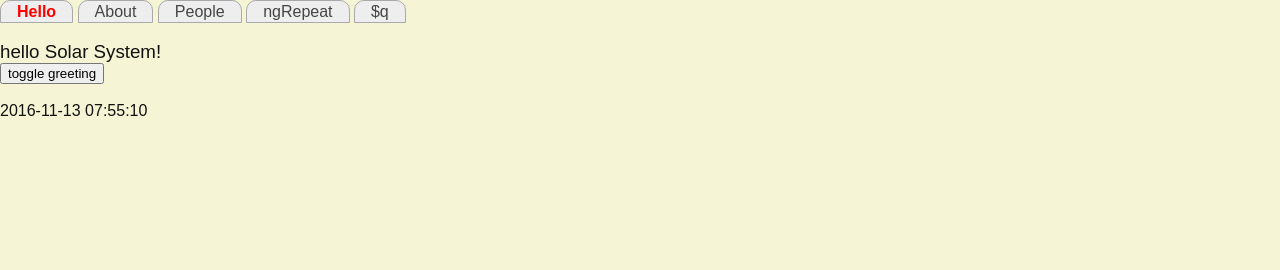
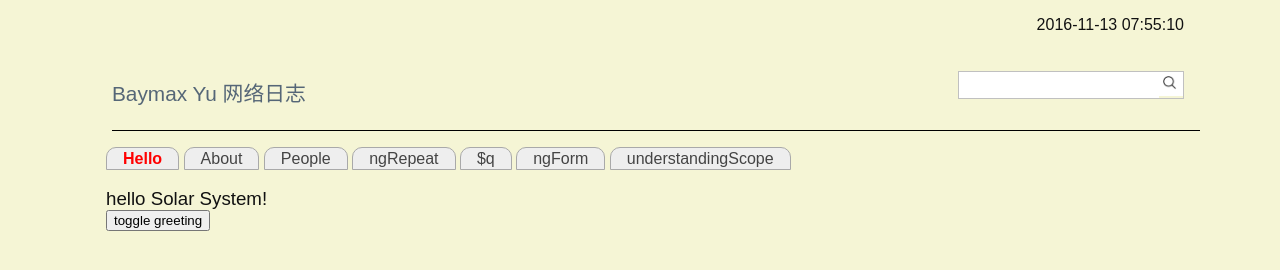
Before and after one commit to ShadowWalker627/AngularJSDoc, a plain HTML site: page index.html in a window 1280 px wide. Drawn offline with nearby package versions, Linux system fonts and the light colour scheme; some packages are replaced by stand-ins of ours.

Commit message:
add a log of style and ngForm

```diff
--- a/index.html
+++ b/index.html
@@ -2,9 +2,14 @@
 <html lang="en" ng-app="uiRouteApp">
 <head>
     <meta charset="UTF-8">
+    <meta name="viewport" content="width=device-width, initial-scale=1">
     <title>uiRoute</title>
+    <link rel="Shortcut Icon" href="image/angularjs_logo.ico" type="image/x-icon">
     <link rel="stylesheet" href="./style/index.css"/>
 
+
+    <!--<script src="../../lib/angularjs/angular.js"></script>-->
+    <!--<script src="../../lib/angularjs/angular-ui-router.js"></script>-->
     <script type="text/javascript" src="//cdn.bootcss.com/angular.js/1.5.8/angular.min.js"></script>
     <script type="text/javascript" src="//cdn.bootcss.com/angular-ui-router/0.3.2/angular-ui-router.min.js"></script>
 
@@ -14,13 +19,32 @@
     <script src="./js/component.js"></script>
 </head>
 <body>
-    <div id="container">
+    <div class="container">
+        <div style="float: right" ng-controller="MainCtrl as vm">
+            {{vm.time | date: 'yyyy-MM-dd HH:mm:ss'}}
+        </div>
+        <div id="header">
+            <div id="header-name">
+                <h1>Baymax Yu 网络日志</h1>
+            </div>
+            <div id="search">
+                <div>
+                    <input type="text" id="searchBox"/>
+                    <span id="searchBtn">
+                            <img width="15em" src="./image/search.ico"/>
+                        </span>
+                </div>
+            </div>
+        </div>
+        <div id="content">
             <div id="tab">
                 <a ui-sref="hello" ui-sref-active="active">Hello</a>
                 <a ui-sref="about" ui-sref-active="active">About</a>
                 <a ui-sref="people" ui-sref-active="active">People</a>
                 <a ui-sref="ngRepeat" ui-sref-active="active">ngRepeat</a>
                 <a ui-sref="$q" ui-sref-active="active">$q</a>
+                <a ui-sref="ngForm" ui-sref-active="active">ngForm</a>
+                <a ui-sref="understandingScope" ui-sref-active="active">understandingScope</a>
             </div>
 
             <br/>
@@ -28,9 +52,6 @@
                 <ui-view></ui-view>
             </div>
             <br/>
-
-        <div ng-controller="MainCtrl as vm">
-            {{vm.time | date: 'yyyy-MM-dd HH:mm:ss'}}
         </div>
     </div>
 </body>
```
Lines whose indentation alone changed are shown as unchanged.
